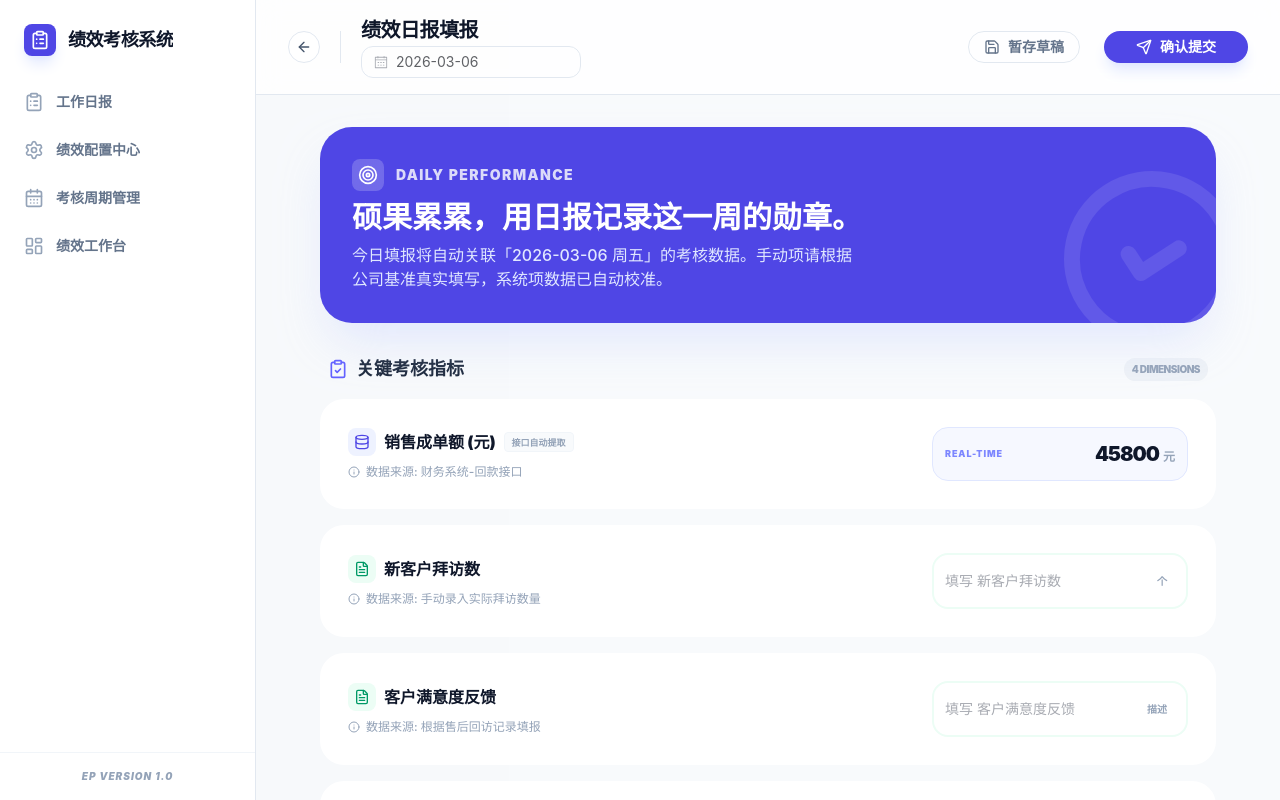
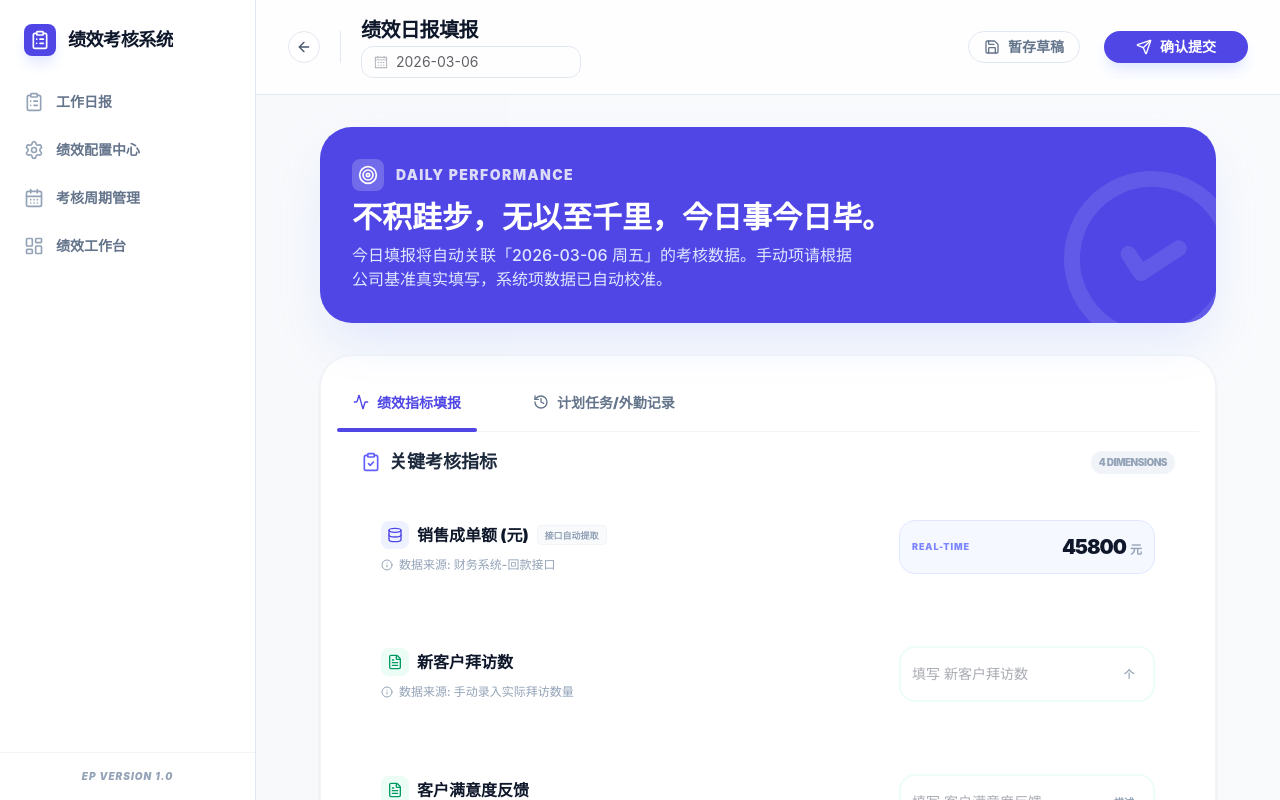
Before and after one commit to JinLingfeng/performance, a Vue app in the folder element-plus-version/: page /daily-report/fill in a window 1280 px wide. Built offline with nearby package versions, Linux system fonts and the light colour scheme.

Commit message:
feat: enhance Daily Report with Task System integration and dynamic neutral slogans

```diff
--- a/element-plus-version/src/views/report/DailyReportForm.vue
+++ b/element-plus-version/src/views/report/DailyReportForm.vue
@@ -10,7 +10,10 @@ import {
   FileText,
   ClipboardCheck,
   Target,
-  CheckCircle2
+  CheckCircle2,
+  MapPin,
+  History,
+  Activity
 } from 'lucide-vue-next'
 import { ElMessage, ElMessageBox } from 'element-plus'
 
@@ -100,27 +103,62 @@ const handleSubmit = () => {
   })
 }
 
-const formatDate = (dateStr: string) => {
+const formatDate = (dateStr: string | null | undefined) => {
   if (!dateStr) return ''
   const date = new Date(dateStr)
   const days = ['周日', '周一', '周二', '周三', '周四', '周五', '周六']
   return `${dateStr} ${days[date.getDay()]}`
 }
 
-const dailySlogans = {
-  0: '蓄力前行，调整状态，满电开启新征程。', // 周日
-  1: '万事开头难，今日的坚持是成功的基石。', // 周一
-  2: '渐入佳境，让高效成为一种习惯。',     // 周二
-  3: '半周回顾，查漏补缺，精益求精。',     // 周三
-  4: '临门一脚，保持韧性，冲刺关键目标。',   // 周四
-  5: '硕果累累，用日报记录这一周的勋章。',   // 周五
-  6: '厚积薄发，深度思考，复盘即成长。'      // 周六
-}
+const dailySlogans = [
+  '行而不辍，履践致远，每一份努力都在发光。',
+  '精诚所至，金石为开，用专业赢得客户信任。',
+  '日省其身，月盈其效，在实战中稳步进阶。',
+  '志在峰巅，起于累土，记录成长的每一个脚印。',
+  '以终为始，专注目标，让过程与结果同样精彩。',
+  '不积跬步，无以至千里，今日事今日毕。',
+  '砥砺前行，笃行不怠，用汗水浇灌成功的果实。',
+  '勇往直前，破茧成蝶，挑战自我无上限。'
+]
 
 const currentSlogan = computed(() => {
-  const date = new Date(fillDate.value)
-  return dailySlogans[date.getDay() as keyof typeof dailySlogans] || '坚持记录，见证成长。'
+  const dateStr = (fillDate.value || new Date().toISOString().split('T')[0]) as string
+  const hash = dateStr.split('').reduce((acc: number, char: string) => acc + (char.charCodeAt(0) || 0), 0)
+  return dailySlogans[hash % dailySlogans.length]
 })
+
+const activeTab = ref('indicators')
+
+// ========== Mock Task System Data ==========
+const taskRecords = ref([
+  {
+    id: 'task-1',
+    time: '09:00 - 10:30',
+    type: 'visit',
+    customer: '上海华艺进出口有限公司',
+    location: '徐汇区虹桥路1号',
+    status: 'completed',
+    content: '沟通Q2季度采购计划，确认初步意向单。'
+  },
+  {
+    id: 'task-2',
+    time: '11:00 - 12:00',
+    type: 'checkin',
+    customer: '宜家家居 (徐汇店)',
+    location: '徐汇区漕溪路126号',
+    status: 'completed',
+    content: '日常巡店，检查展位布置及物料库存。'
+  },
+  {
+    id: 'task-3',
+    time: '14:00 - 16:30',
+    type: 'visit',
+    customer: '百安居商贸有限公司',
+    location: '普陀区真北路1208号',
+    status: 'completed',
+    content: '新产品推介会，演示了智能家居模块。'
+  }
+])
 </script>
 
 <template>
@@ -187,8 +225,19 @@ const currentSlogan = computed(() => {
           <CheckCircle2 class="absolute -right-8 -bottom-8 h-48 w-48 text-white/10 rotate-12" />
         </div>
 
+        <!-- Tabs Section -->
+        <div class="bg-white rounded-[32px] p-4 shadow-sm border border-slate-100">
+          <el-tabs v-model="activeTab" class="custom-tabs">
+            <el-tab-pane name="indicators">
+              <template #label>
+                <div class="flex items-center gap-2 px-4">
+                  <Activity class="h-4 w-4" />
+                  <span class="font-black">绩效指标填报</span>
+                </div>
+              </template>
+
+              <div class="p-4 space-y-8">
                 <!-- Indicators Form -->
-        <div class="grid grid-cols-1 lg:grid-cols-1 gap-8">
                 <section class="space-y-4">
                    <div class="flex items-center justify-between px-2">
                       <h3 class="text-lg font-black text-slate-800 flex items-center gap-2">
@@ -288,6 +337,73 @@ const currentSlogan = computed(() => {
                   </div>
                 </section>
               </div>
+            </el-tab-pane>
+
+            <el-tab-pane name="tasks">
+              <template #label>
+                <div class="flex items-center gap-2 px-4">
+                  <History class="h-4 w-4" />
+                  <span class="font-black">计划任务/外勤记录</span>
+                </div>
+              </template>
+
+              <div class="p-6">
+                <div class="flex items-center justify-between mb-8">
+                  <div class="flex items-center gap-3">
+                    <div class="h-10 w-10 rounded-full bg-indigo-50 flex items-center justify-center">
+                      <Activity class="h-5 w-5 text-indigo-600" />
+                    </div>
+                    <div>
+                      <h3 class="text-lg font-black text-slate-900">今日外勤轨迹</h3>
+                      <p class="text-xs text-slate-400 font-medium">自动同步自「计划任务/CRM系统」</p>
+                    </div>
+                  </div>
+                  <el-tag type="success" effect="plain" class="!font-black !rounded-lg animate-pulse">
+                    实时同步中
+                  </el-tag>
+                </div>
+
+                <div class="relative pl-8 space-y-8 before:content-[''] before:absolute before:left-[11px] before:top-2 before:bottom-2 before:w-[2px] before:bg-slate-100 before:dashed">
+                  <div
+                    v-for="record in taskRecords"
+                    :key="record.id"
+                    class="relative group"
+                  >
+                    <!-- Timeline Dot -->
+                    <div class="absolute -left-[30px] top-1 h-5 w-5 rounded-full bg-white border-4 border-indigo-600 z-10 shadow-sm transition-transform group-hover:scale-125"></div>
+
+                    <div class="bg-slate-50/50 rounded-3xl p-6 border border-slate-100 hover:border-indigo-200 hover:bg-white transition-all hover:shadow-xl hover:shadow-indigo-50/50">
+                      <div class="flex flex-col md:flex-row md:items-center justify-between gap-4 mb-4">
+                        <div class="flex items-center gap-3">
+                          <span class="text-xs font-black text-indigo-600 bg-indigo-50 px-2 py-1 rounded-lg">
+                            {{ record.time }}
+                          </span>
+                          <h4 class="font-black text-slate-900 text-base">{{ record.customer }}</h4>
+                        </div>
+                        <div class="flex items-center gap-2 text-slate-400">
+                          <MapPin class="h-4 w-4" />
+                          <span class="text-xs font-bold">{{ record.location }}</span>
+                        </div>
+                      </div>
+                      <div class="bg-white rounded-2xl p-4 border border-slate-100 flex items-start gap-3">
+                        <div class="p-2 rounded-xl bg-slate-50">
+                          <FileText class="h-4 w-4 text-slate-400" />
+                        </div>
+                        <p class="text-sm text-slate-600 font-medium leading-relaxed">
+                          {{ record.content }}
+                        </p>
+                      </div>
+                    </div>
+                  </div>
+                </div>
+
+                <div v-if="taskRecords.length === 0" class="py-20 text-center">
+                  <el-empty description="今日暂无外勤/任务记录" />
+                </div>
+              </div>
+            </el-tab-pane>
+          </el-tabs>
+        </div>
 
         <div class="h-10"></div>
       </div>
@@ -332,4 +448,30 @@ const currentSlogan = computed(() => {
   border-color: #818cf8 !important;
   box-shadow: 0 0 0 4px rgba(238, 242, 255, 0.5) !important;
 }
+
+:deep(.custom-tabs .el-tabs__header) {
+  margin: 0 !important;
+  border-bottom: 1px solid #f1f5f9 !important;
+}
+
+:deep(.custom-tabs .el-tabs__nav-wrap::after) {
+  display: none !important;
+}
+
+:deep(.custom-tabs .el-tabs__item) {
+  height: 60px !important;
+  font-size: 14px !important;
+  color: #64748b !important;
+  transition: all 0.3s ease !important;
+}
+
+:deep(.custom-tabs .el-tabs__item.is-active) {
+  color: #4f46e5 !important;
+}
+
+:deep(.custom-tabs .el-tabs__active-bar) {
+  background-color: #4f46e5 !important;
+  height: 4px !important;
+  border-radius: 2px !important;
+}
 </style>
```
Lines whose indentation alone changed are shown as unchanged.
